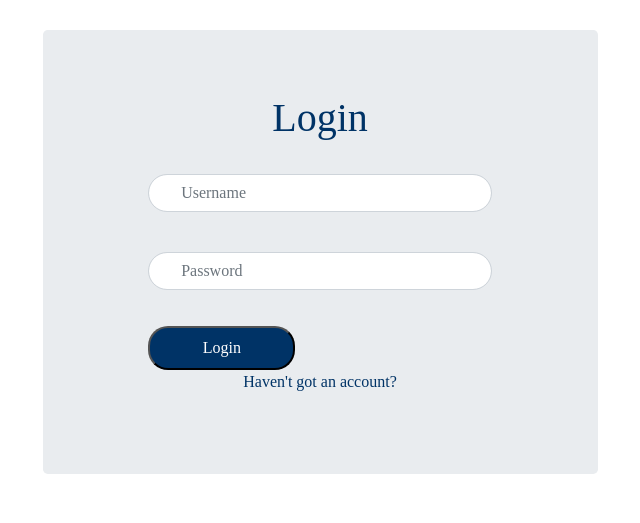
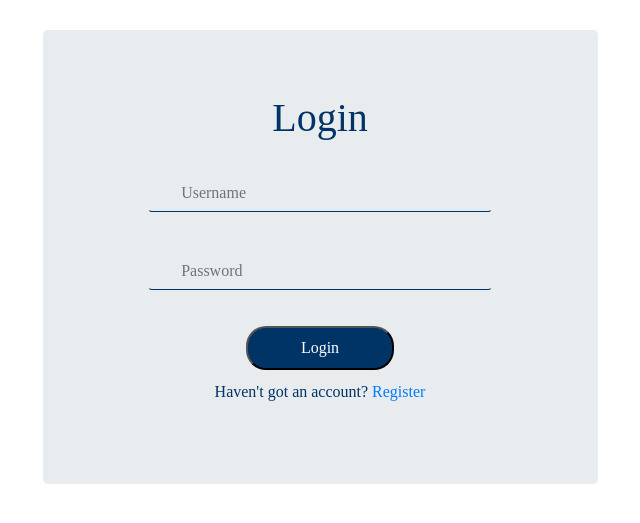
Before and after one commit to mmookptr/evaluately, a Django app: page /login/user_login/ in a window 1280 px wide. Shown: the part 56-579 px from the top of the page, without its empty margins (320-960 px from the left). Run offline with Django 3.2, Linux system fonts and the light colour scheme; some libraries are stand-ins or nearby versions; some web fonts are replaced.

Commit message:
Edit input styling

```diff
--- a/static/login/base.css
+++ b/static/login/base.css
@@ -75,9 +75,10 @@ body {
 .loginbox {
   width: 70% !important;
   margin: auto;
-  border-radius: 20px !important;
+  border-color: rgba(0, 0, 0, 0) !important;
+  border-bottom-color:rgb(0, 51, 102) !important;
   padding: 10px 32px !important;
-
+  background-color:rgba(0, 0, 0, 0) !important;
 }
 
 .jumbotron {
@@ -94,8 +95,8 @@ input[type=submit] {
   border-radius: 20px;
   width: 30%;
   padding: 8px 32px;
-  margin-right: 40%;
   color: white;
   background-color: rgb(0, 51, 102);
   margin-top: 20px;
+  margin-bottom: 10px;
 }
--- a/templates/login/login.html
+++ b/templates/login/login.html
@@ -21,7 +21,9 @@
                 <input type="password" name="password" class="form-control loginbox" placeholder="Password">
             </div>
             <input type="submit" name="" value="Login" class="">
-            <p>Haven't got an account? </p>
+            <div>
+                <p>Haven't got an account? <a href=""> Register</a></p>
+             </div>
         </form>
     </div>
 </div>
```
